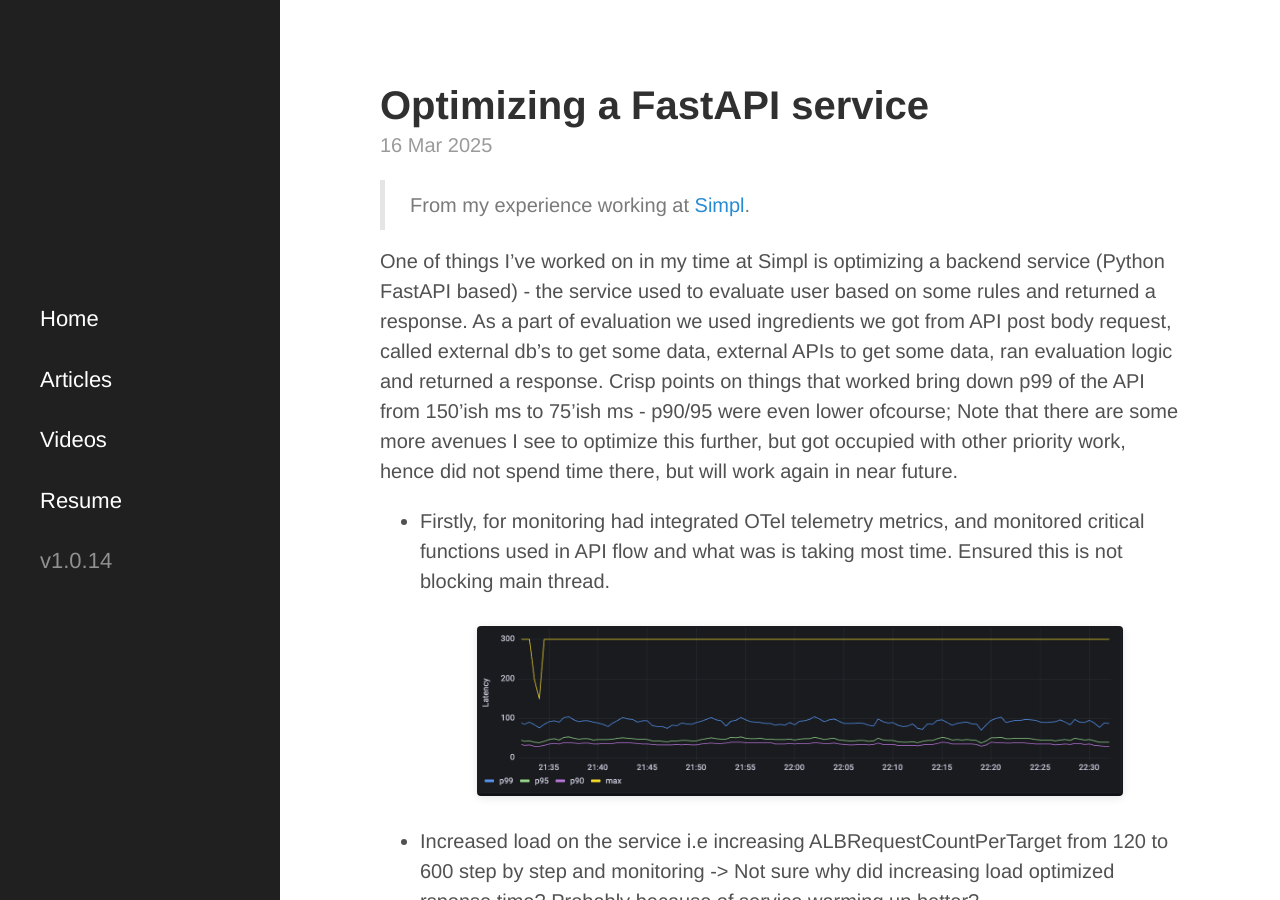
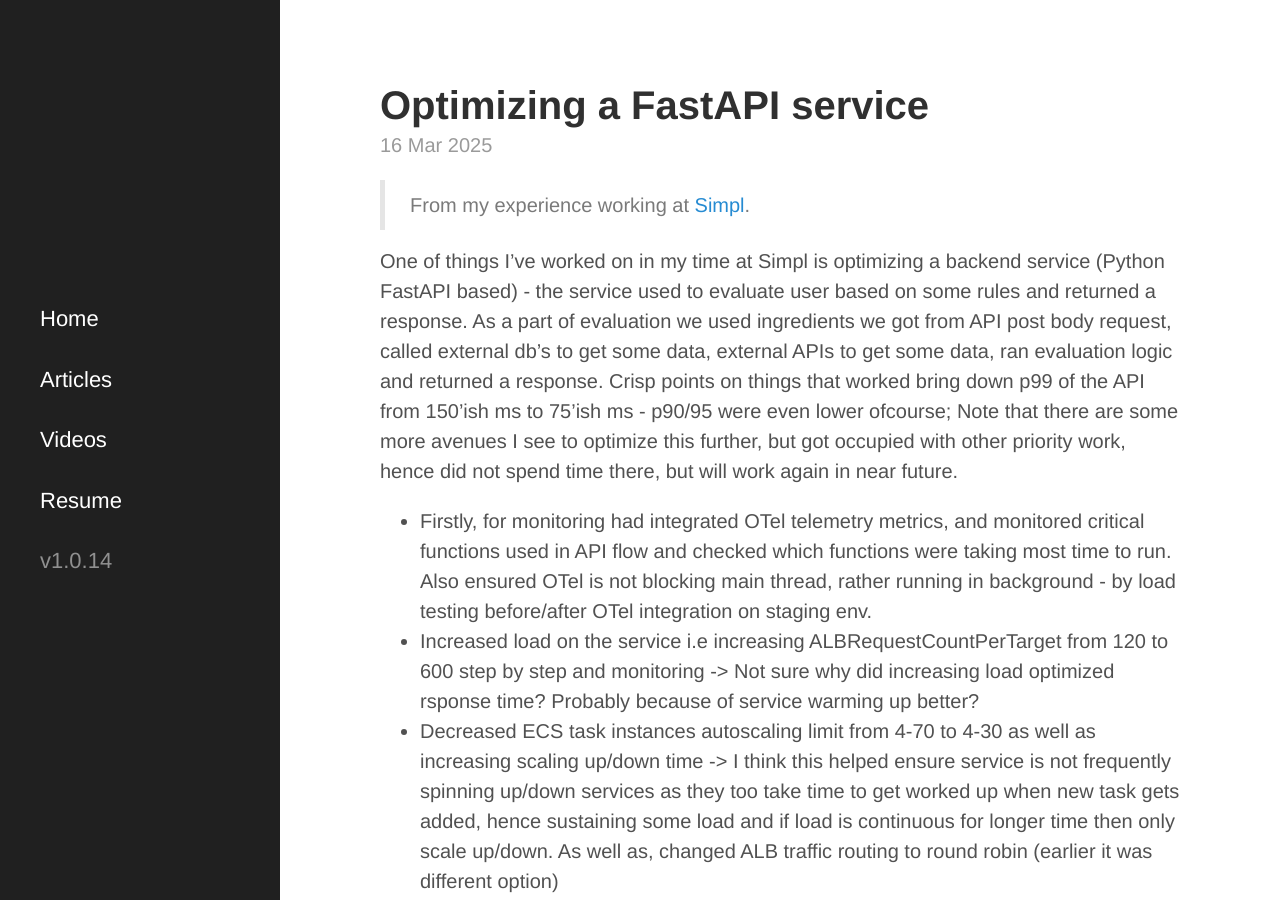
Before and after one commit to surajvm1/surajv311.github.io, a Jekyll site: the page built from _posts/2025-03-16-fastapi-service-optimization.md, in a window 1280 px wide and 900 px high. Built offline with Jekyll 4.4.1, drawn with Linux system fonts in a browser that asks for light colours; some web fonts are replaced; some of the changed text lies outside the part shown.

Commit message:
Update 2025-03-16-fastapi-service-optimization.md (#38)

```diff
--- a/_posts/2025-03-16-fastapi-service-optimization.md
+++ b/_posts/2025-03-16-fastapi-service-optimization.md
@@ -8,8 +8,7 @@
 
 One of things I've worked on in my time at Simpl is optimizing a backend service (Python FastAPI based) - the service used to evaluate user based on some rules and returned a response. As a part of evaluation we used ingredients we got from API post body request, called external db's to get some data, external APIs to get some data, ran evaluation logic and returned a response.
 Crisp points on things that worked bring down p99 of the API from 150'ish ms to 75'ish ms - p90/95 were even lower ofcourse; Note that there are some more avenues I see to optimize this further, but got occupied with other priority work, hence did not spend time there, but will work again in near future.
-- Firstly, for monitoring had integrated OTel telemetry metrics, and monitored critical functions used in API flow and what was is taking most time. Ensured this is not blocking main thread.
-<img src="{{ site.baseurl }}/public/images/api-metrics-p99.png" alt="api-metrics-p99" class="blog-image">
+- Firstly, for monitoring had integrated OTel telemetry metrics, and monitored critical functions used in API flow and checked which functions were taking most time to run. Also ensured OTel is not blocking main thread, rather running in background - by load testing before/after OTel integration on staging env.
 - Increased load on the service i.e increasing ALBRequestCountPerTarget from 120 to 600 step by step and monitoring -> Not sure why did increasing load optimized rsponse time? Probably because of service warming up better?
 - Decreased ECS task instances autoscaling limit from 4-70 to 4-30 as well as increasing scaling up/down time -> I think this helped ensure service is not frequently spinning up/down services as they too take time to get worked up when new task gets added, hence sustaining some load and if load is continuous for longer time then only scale up/down. As well as, changed ALB traffic routing to round robin (earlier it was different option)
 - Cleaning up various parts of application code using singleton classes.
@@ -24,11 +23,12 @@
 - Other application code changes: Used set{} than list[] in places which hold related data - so that access pattern is optimized (o(1) avg case). Segregated evaluation logic based on common attributes in rules, so that lesser rules are evaluated for related type of user request. Also if boundary conditions were breached, we exited quicker rather than running whole evaluation (basically tightened base conditions). Updated rules having NOT condition with help of previously segregated flow. We used expressions in rules, which were substituted with values used for evaluation with help of Template() library - internally it used Abstract Syntax Tree as seen, for ingredients used in rules - Unnecessary/redundant ingredients were trimmed down, so that internally the AST formed is smaller during evaluations. Each rule's evaluation time was also benchmarked via time perf_counter functions. Etc.
 - Snapshots:
   - Rule evaluation(s):
-
   <img src="{{ site.baseurl }}/public/images/rule_evaluate.png" alt="rule_evaluate pic" class="blog-image">
 
-  - p99/p95/p90 metrics.
-
+  - p99/p95/p90 metrics on OpenSearch.
   <img src="{{ site.baseurl }}/public/images/p99-fapi.png" alt="p99 api pic" class="blog-image">
 
+  - p99/p95/p90 metrics for one of the functions on Grafana (OTel)
+  <img src="{{ site.baseurl }}/public/images/api-metrics-p99.png" alt="api-metrics-p99" class="blog-image">
+
 ------------------------------------------------
```
